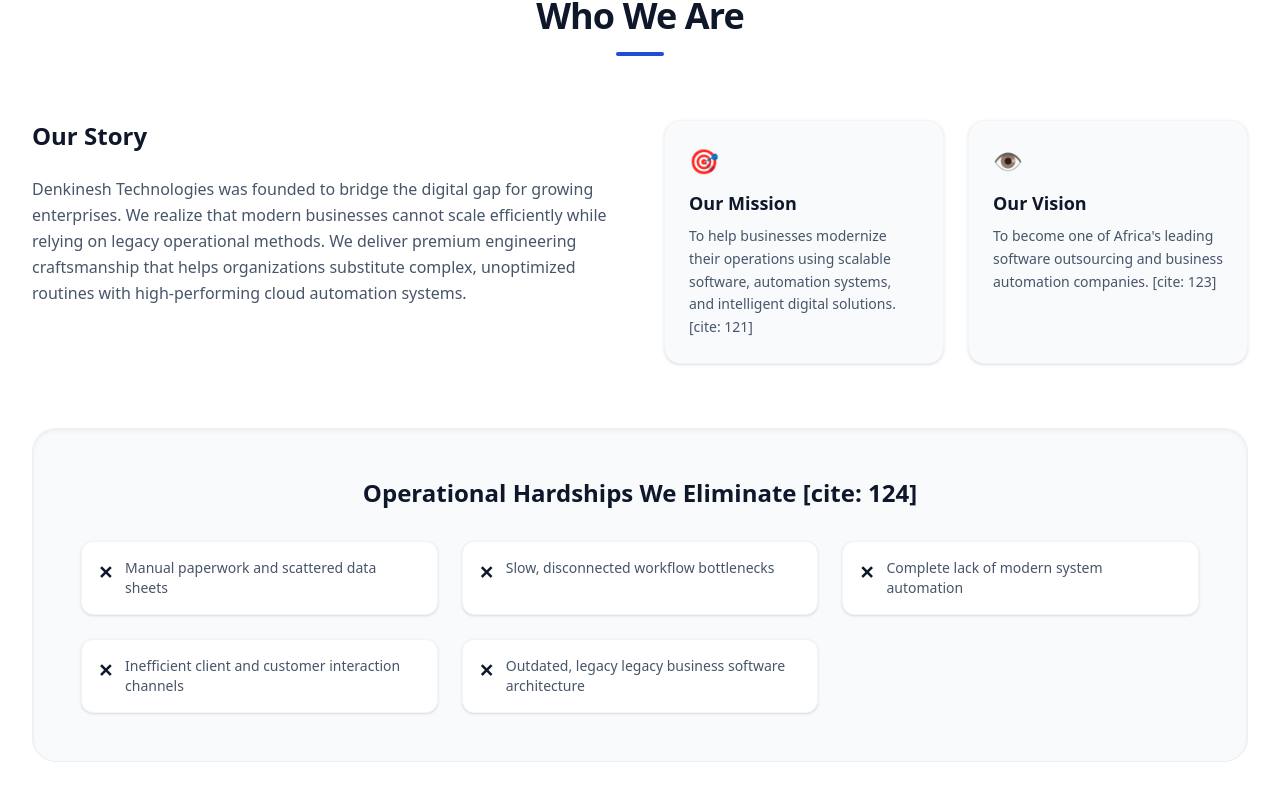
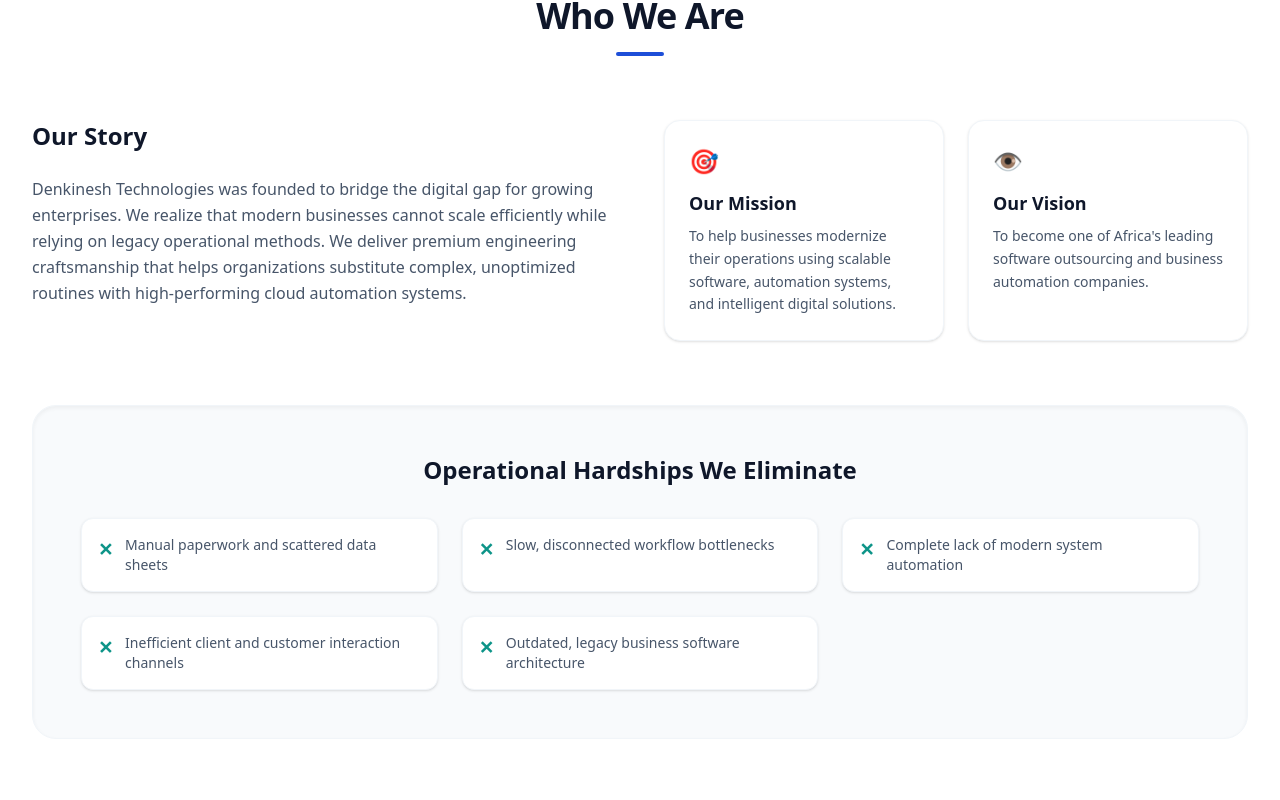
Before and after one commit to kenenisa-j/denkinesh-platform, a Next.js app in the folder frontend/: page / in a window 1280 px wide. Shown: the part 900-1700 px from the top of the page. Built offline with nearby package versions, Linux system fonts and the light colour scheme; no server answers.

Commit message:
feat: design light mode about segment layout with clean typography

```diff
--- a/frontend/components/About.tsx
+++ b/frontend/components/About.tsx
@@ -4,7 +4,7 @@
     "Slow, disconnected workflow bottlenecks",
     "Complete lack of modern system automation",
     "Inefficient client and customer interaction channels",
-    "Outdated, legacy legacy business software architecture"
+    "Outdated, legacy business software architecture"
   ];
 
   return (
@@ -32,18 +32,18 @@
 
           {/* Right: Mission & Vision Cards */}
           <div className="grid grid-cols-1 sm:grid-cols-2 gap-6">
-            <div className="p-6 rounded-2xl bg-brand-bg border border-slate-100 shadow-sm">
+            <div className="p-6 rounded-2xl bg-white border border-slate-100 shadow-sm">
               <span className="text-2xl mb-3 block">🎯</span>
               <h4 className="text-lg font-bold text-brand-navy mb-2">Our Mission</h4>
               <p className="text-sm text-brand-text leading-relaxed">
-                To help businesses modernize their operations using scalable software, automation systems, and intelligent digital solutions. [cite: 121]
+                To help businesses modernize their operations using scalable software, automation systems, and intelligent digital solutions.
               </p>
             </div>
-            <div className="p-6 rounded-2xl bg-brand-bg border border-slate-100 shadow-sm">
+            <div className="p-6 rounded-2xl bg-white border border-slate-100 shadow-sm">
               <span className="text-2xl mb-3 block">👁️</span>
               <h4 className="text-lg font-bold text-brand-navy mb-2">Our Vision</h4>
               <p className="text-sm text-brand-text leading-relaxed">
-                To become one of Africa's leading software outsourcing and business automation companies. [cite: 123]
+                To become one of Africa's leading software outsourcing and business automation companies.
               </p>
             </div>
           </div>
@@ -51,14 +51,15 @@
         </div>
 
         {/* Problems We Solve Section */}
-        <div className="p-8 sm:p-12 rounded-3xl bg-brand-bg border border-slate-200/60 shadow-inner">
+        <div className="p-8 sm:p-12 rounded-3xl bg-slate-50 border border-slate-100 shadow-inner">
           <h3 className="text-xl sm:text-2xl font-bold text-brand-navy text-center mb-8">
-            Operational Hardships We Eliminate [cite: 124]
+            Operational Hardships We Eliminate
           </h3>
           <div className="grid grid-cols-1 md:grid-cols-2 lg:grid-cols-3 gap-6">
             {problems.map((problem, idx) => (
               <div key={idx} className="flex items-start gap-3 bg-white p-4 rounded-xl border border-slate-100 shadow-sm">
-                <span className="text-brand-error font-bold text-lg">✕</span>
+                {/* Fixed marker to match our active Tech Teal brand token rule */}
+                <span className="text-brand-teal font-bold text-lg">✕</span>
                 <p className="text-sm font-medium text-brand-text">{problem}</p>
               </div>
             ))}
```
